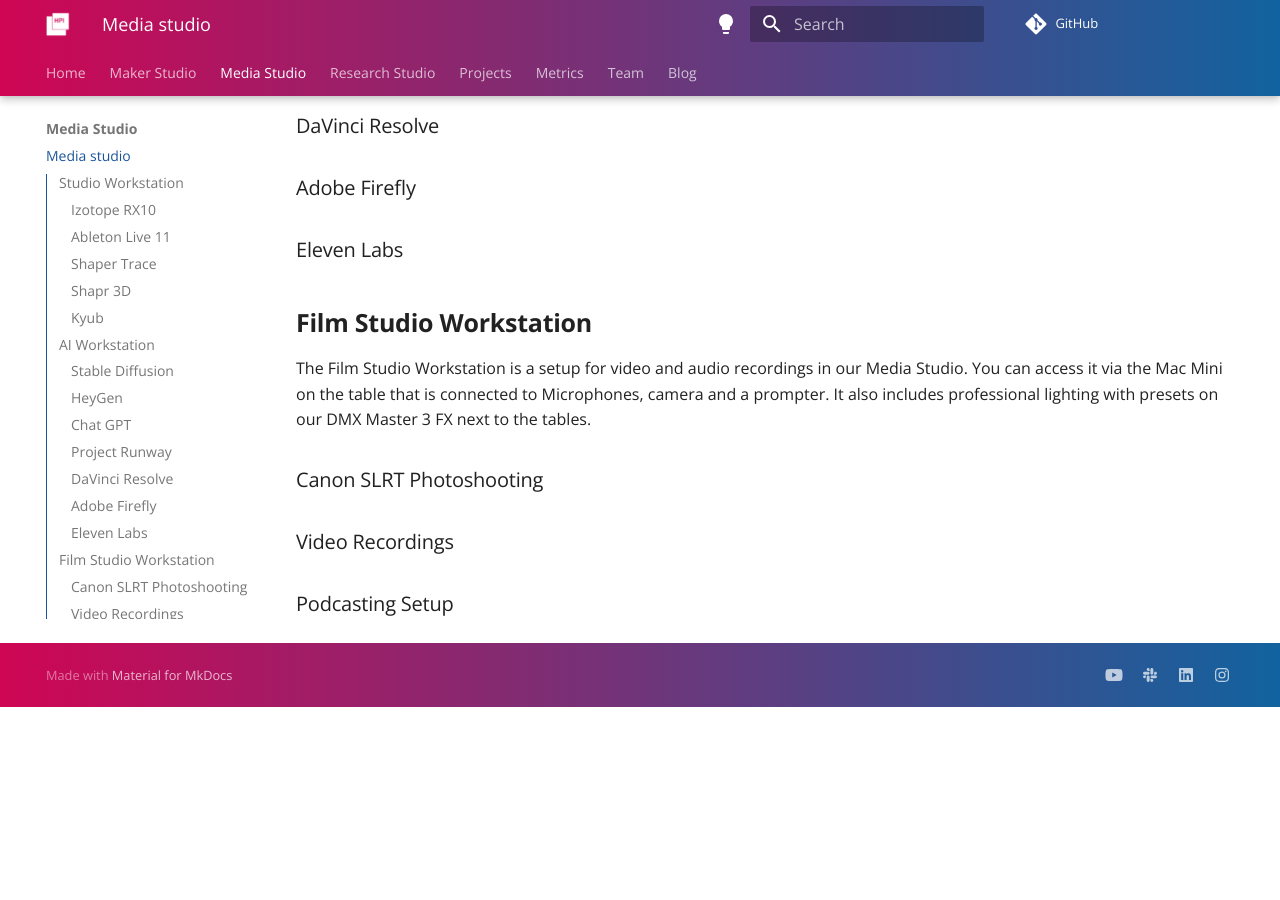
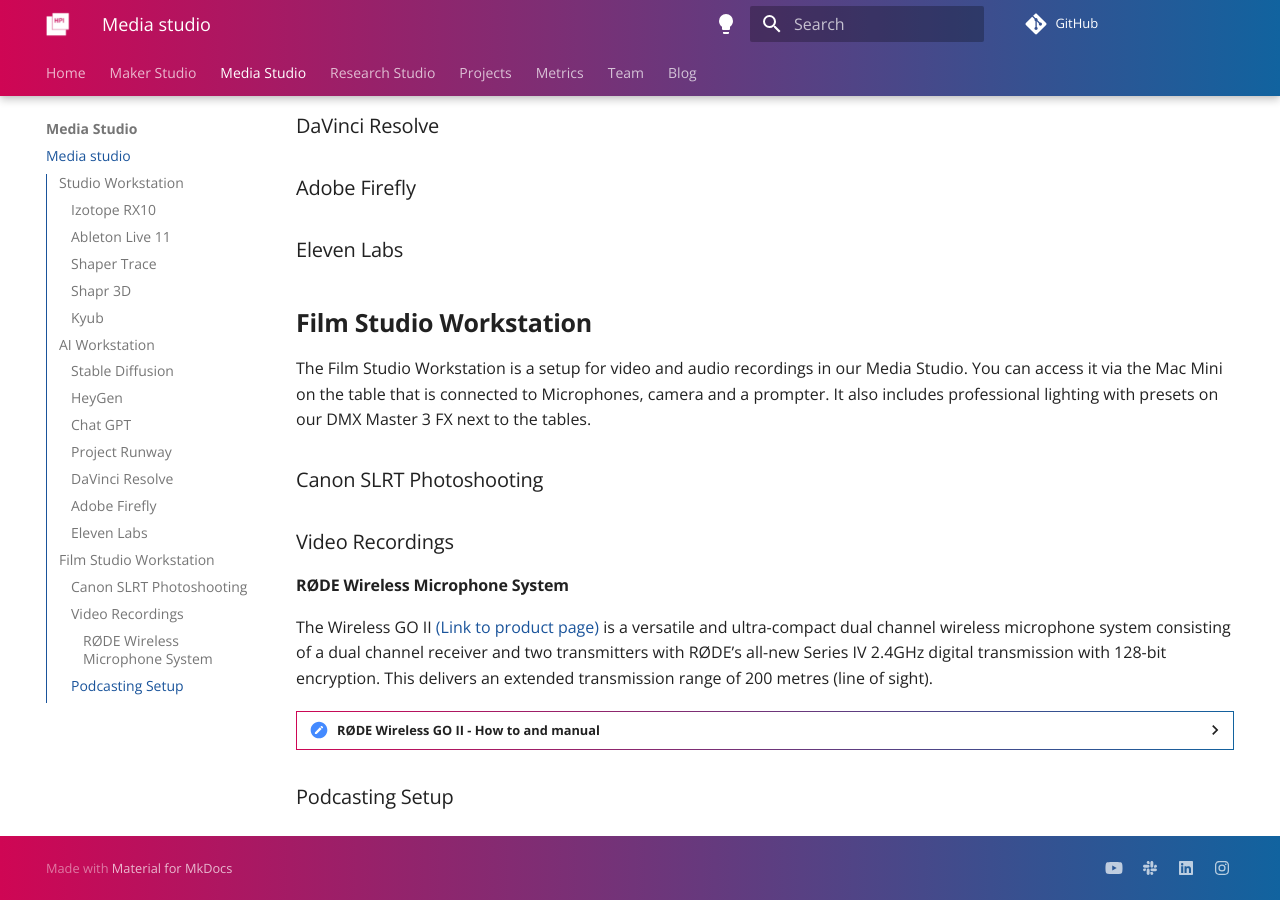
Before and after one commit to makeruniverse/docs, an MkDocs documentation site: the page built from docs/studios/media-studio.md, in a window 1280 px wide and 900 px high, scrolled down 1058 px. Built offline with MkDocs 1.6.1 and Material for MkDocs 9.7.7, drawn with Linux system fonts in a browser that asks for light colours; comment, search, counter and statistics services are not loaded; before the commit the page ends 1765 px from its top, so only the background shows below that.

Commit message:
Added Rode Mic System

```diff
--- a/docs/studios/media-studio.md
+++ b/docs/studios/media-studio.md
@@ -42,4 +42,44 @@
 
 ### Video Recordings
 
+#### RØDE Wireless Microphone System
+
+The Wireless GO II [(Link to product page)](https://rode.com/en/user-guides/wireless-go-ii){target="_blank"} is a versatile and ultra-compact dual channel wireless microphone system consisting of a dual channel receiver and two transmitters with RØDE’s all-new Series IV 2.4GHz digital transmission with 128-bit encryption. This delivers an extended transmission range of 200 metres (line of sight).
+
+??? "RØDE Wireless GO II - How to and manual"
+
+    To switch on, press and hold the power button of the receiver and the required transmitter (one or both) for three seconds. Tthe transmitters will pair automatically with the receiver. If the transmitters cannot establish a connection to the receiver, the blue "∞" button on the transmitters lights up. To pair the transmitter with the receiver again,press the '∞' button on the receiver for three seconds. After this, switch the transmitter on again using the power button.<br />
+    To disconnect a transmitter from the receiver, select the transmitter to be disconnected using the pairing or channel button and hold this button for three seconds.
+
+    ![RØDE Wireless GO II Receiver](../mediaassets/tools/rode_receiver.png){: style="width:25%;"} <br />
+
+    <b>Receiver:</b>
+
+    <b>1</b> LED Screen <br />
+    <b>2</b> Power Button <br />
+    <b>3</b> USB-C Connector <br />
+    <b>4</b> 3.5mm TRS Output <br />
+    <b>5</b> Gain Control (only affects the 3.5mm output, not USB-C) / Mute Button <br />
+    <b>6</b> Pair Button / Channel Selection <br />
+    <b>7</b> Merged / Split Mode Selector <br /><br />
+
+    ![RØDE Wireless GO II Transmitter](../mediaassets/tools/rode_transmitter.png){: style="width:25%;"} <br />
+
+    <b>Transmitter:</b>
+
+    <b>1</b> USB-C Connector <br />
+    <b>2</b> Power Button <br />
+    <b>3</b> 3.5mm TRS Input <br />
+    <b>4</b> In-built Mic <br />
+    <b>5</b> Battery Indicator LED <br />
+    <b>6</b> Connectivity Indicator LED <br />
+
+    You can decide whether you want to record in "Merged" or "Split" mode. In "Split" mode, both channels are recorded as separate audio tracks. You can tell that "Split" mode is switched on by the presence of two output levels. The individual audio tracks can be edited in post-production.<br />
+    Split mode is particularly suitable for interviews with two people, as each audio track is recorded separately and can be edited. In "Merged" mode, the receiver combines the recordings into one audio track. To use the different modes, press the two buttons on the receiver simultaneously.
+
+    ![RØDE Wireless GO II Merge-Split](../mediaassets/tools/rode_merge-split.png){: style="width:25%;"} <br /><br />
+
+    <iframe width="560" height="315" src="https://www.youtube.com/embed/F-Iny4IdEeI?si=RQ9tP3fXkRnIlnK_" title="YouTube video player" frameborder="0" allow="accelerometer; autoplay; clipboard-write; encrypted-media; gyroscope; picture-in-picture; web-share" referrerpolicy="strict-origin-when-cross-origin" allowfullscreen></iframe>
+
+
 ### Podcasting Setup
```
Also changed, not shown: docs/mediaassets/tools/rode_merge-split.png (added), docs/mediaassets/tools/rode_receiver.png (added), docs/mediaassets/tools/rode_transmitter.png (added).
